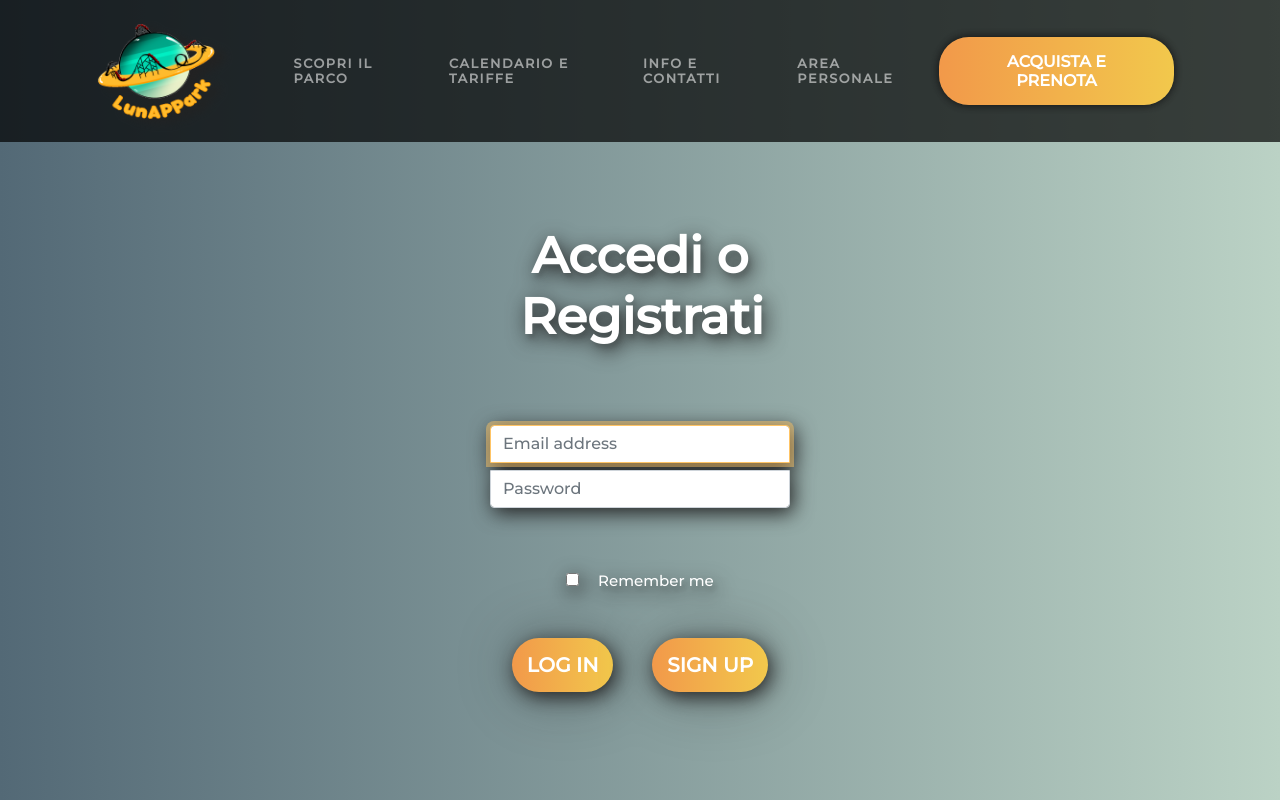
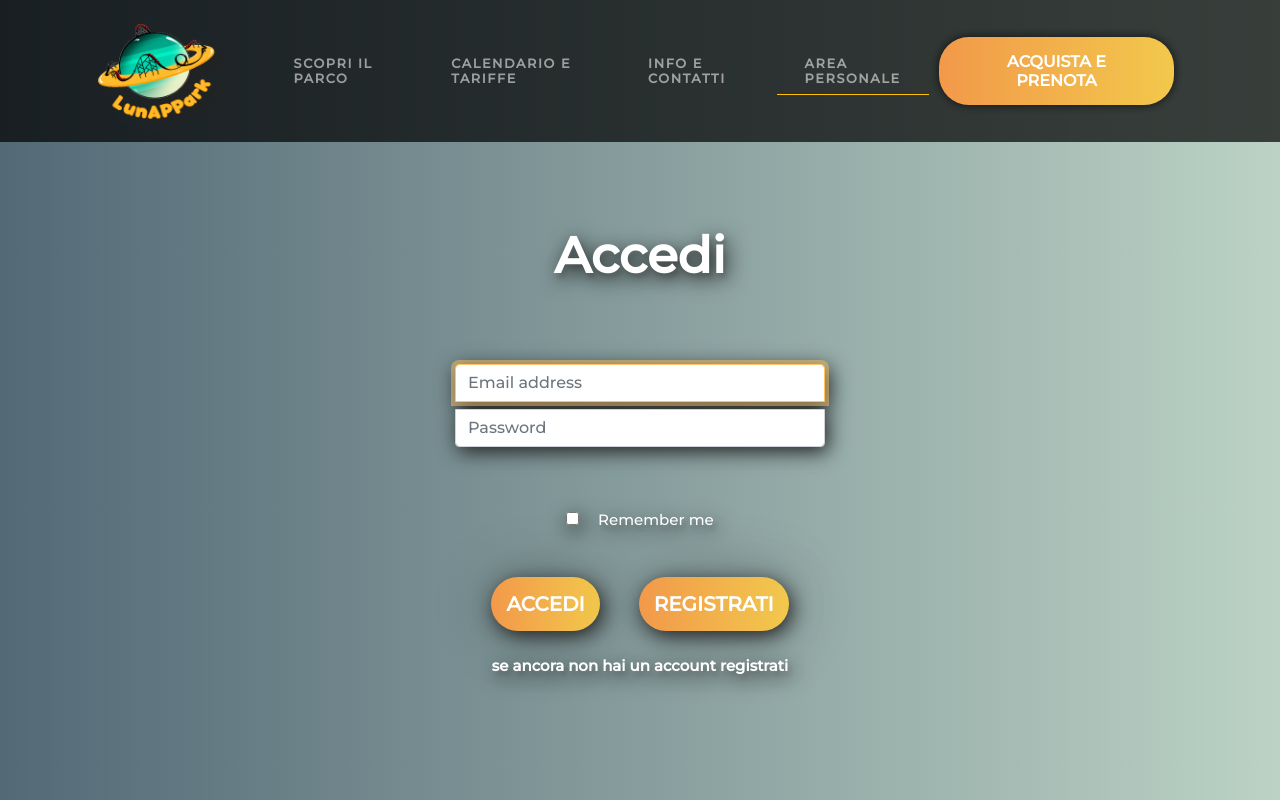
Before and after one commit to extreemedev/LunAPPark, a PHP site: page /pages/login/index.html in a window 1280 px wide. Run offline with PHP 8.4, Linux system fonts and the light colour scheme; some libraries are stand-ins or nearby versions.

Commit message:
francesco

```diff
--- a/index.html
+++ b/index.html
@@ -17,7 +17,7 @@
                 <button class="navbar-toggler" type="button" data-bs-toggle="collapse" data-bs-target="#navbarResponsive" aria-controls="navbarResponsive" aria-expanded="false" aria-label="Toggle navigation"><span class="navbar-toggler-icon"></span></button>
                 <div class="collapse navbar-collapse" id="navbarResponsive">
                     <ul class="nav__links navbar-nav ms-auto">
-                        <li class="nav-item"><a class="nav-link" href="#">Scopri il parco</a></li>
+                        <span class="border-bottom border-warning"><li class="nav-item"><a class="nav-link" href="#">Scopri il parco</a></li></span>
                         <li class="nav-item"><a class="nav-link" href="#">Calendario e tariffe</a></li>
                         <li class="nav-item"><a class="nav-link" href="#">Info e contatti</a></li>
                         <li class="nav-item"><a class="nav-link" href="/pages/login/index.html">Area personale</a></li>
--- a/pages/login/index.html
+++ b/pages/login/index.html
@@ -22,7 +22,7 @@
                         <li class="nav-item"><a class="nav-link" href="../../index.html">Scopri il parco</a></li>
                         <li class="nav-item"><a class="nav-link" href="#">Calendario e tariffe</a></li>
                         <li class="nav-item"><a class="nav-link" href="#">Info e contatti</a></li>
-                        <li class="nav-item"><a class="nav-link" href="#">Area personale</a></li>
+                        <span class="border-bottom border-warning"><li class="nav-item"><a class="nav-link" href="#">Area personale</a></li></span>
                     </ul>
                     <a class="btn-grad" href="#">Acquista e prenota</a>
                 <!--p class="menu btn-grad">-</p-->
@@ -41,7 +41,7 @@
         <div class="text"></div>
         <div class="text">
             <form action="validateLogin.php" class="form-signin" method="post" name="myForm">
-                <div class="subtext">Accedi o Registrati</div>
+                <div class="subtext">Accedi</div>
                 <div class="mb-5"></div>
                 <input type="email" name="inputEmail" class="form-control" placeholder="Email address" required autofocus/>
                 <div class="mb-2"></div>
@@ -51,9 +51,10 @@
                     <input type="checkbox" name="remember"></input>
                     <label class="checky" for="remember">Remember me</label>
                 </div>
-                <a class="btn-grad" name="loginButton" type="submit" onclick="validaForm();">Log in</a>
-                <a class="btn-grad" name="singupButton" type="submit" href="../singup/index.html">Sign up</a>
+                <a class="btn-grad" name="loginButton" type="submit" onclick="validaForm();">Accedi</a>
+                <a class="btn-grad" name="singupButton" type="submit" href="../singup/index.html">Registrati</a>
             </form>
+            <label class="checky">se ancora non hai un account registrati</label>
         </div>
     </body>
 </html>
--- a/pages/login/style.css
+++ b/pages/login/style.css
@@ -1,7 +1,7 @@
 
 .form-signin {
   width: 100%;
-  max-width: 330px;
+  max-width: 400px;
   padding: 15px;
   margin: auto;
 }
```
